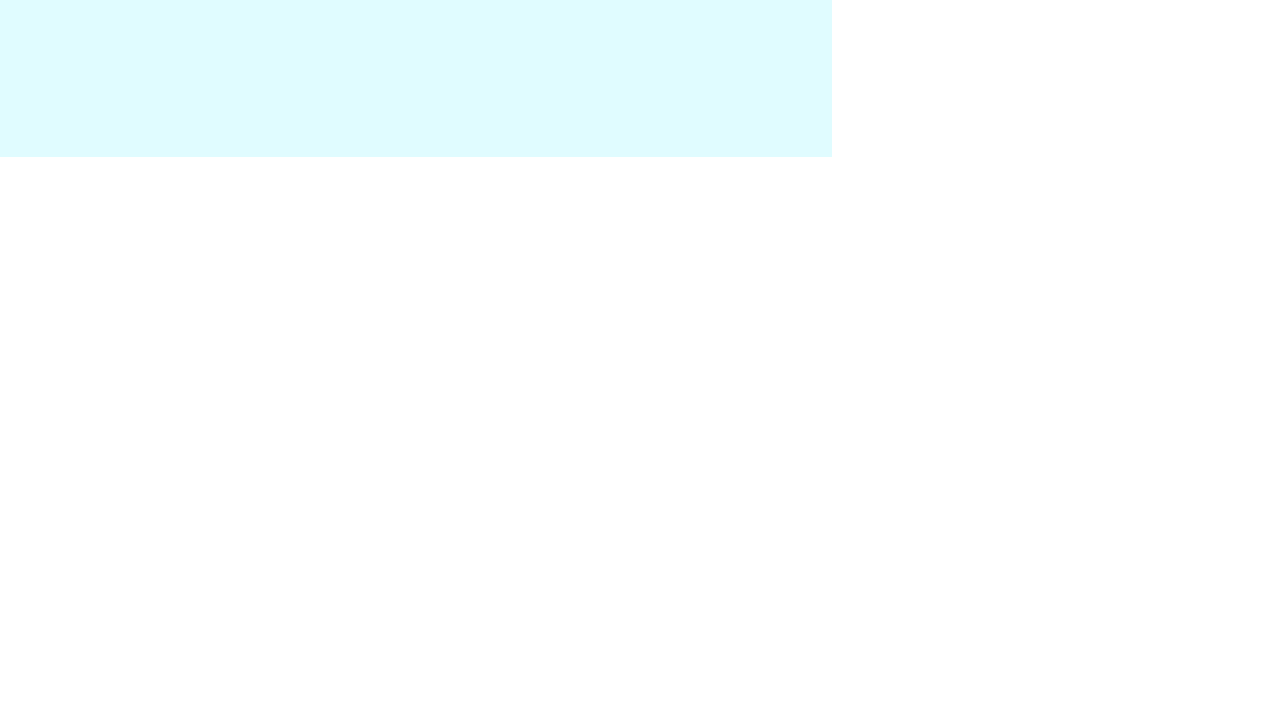
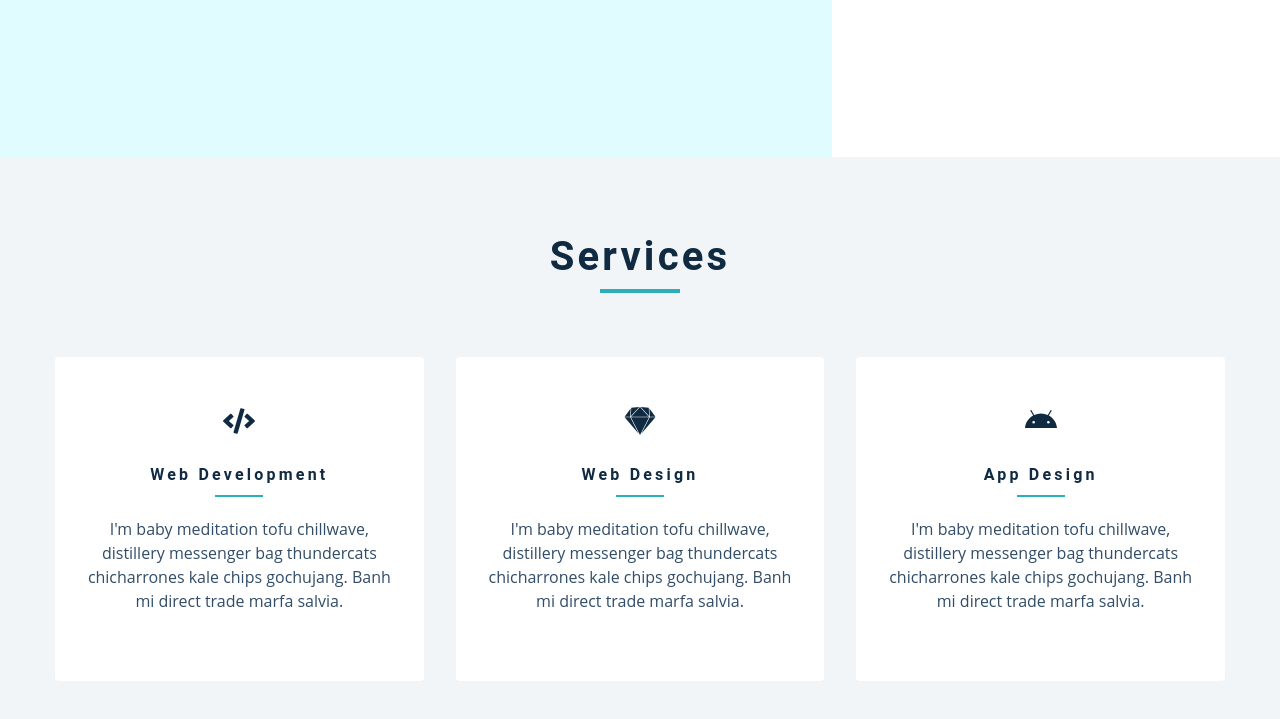
Before and after one commit to RohanRajGautam/gatsby-rrg-site, a Gatsby site: page / in a window 1280 px wide. Shown: the part 643-1362 px from the top of the page. Before the commit the page ends 800 px from the top, so only its background shows below. Built offline with nearby package versions, Linux system fonts and the light colour scheme; Gatsby itself is replaced by a stand-in of ours.

Commit message:
added services section

```diff
--- a/src/components/Services.js
+++ b/src/components/Services.js
@@ -2,7 +2,24 @@
 import Title from "./Title"
 import services from "../constants/services"
 const Services = () => {
-  return <h2>services component</h2>
+  return (
+    <section className="section bg-grey">
+      <Title title="services" />
+      <div className="section-center services-center">
+        {services.map(service => {
+          const { id, icon, text, title } = service
+          return (
+            <article key={id} className="service">
+              {icon}
+              <h4>{title}</h4>
+              <div className="underline" />
+              <p>{text}</p>
+            </article>
+          )
+        })}
+      </div>
+    </section>
+  )
 }
 
 export default Services
--- a/src/components/Title.js
+++ b/src/components/Title.js
@@ -1,7 +1,12 @@
 import React from "react"
 
-const Title = () => {
-  return <h2>title component</h2>
+const Title = ({ title }) => {
+  return (
+    <div className="section-title">
+      <h2>{title || "default title"}</h2>
+      <div className="underline" />
+    </div>
+  )
 }
 
 export default Title
--- a/src/pages/index.js
+++ b/src/pages/index.js
@@ -10,6 +10,7 @@
   return (
     <Layout>
       <Hero />
+      <Services />
     </Layout>
   )
 }
```
